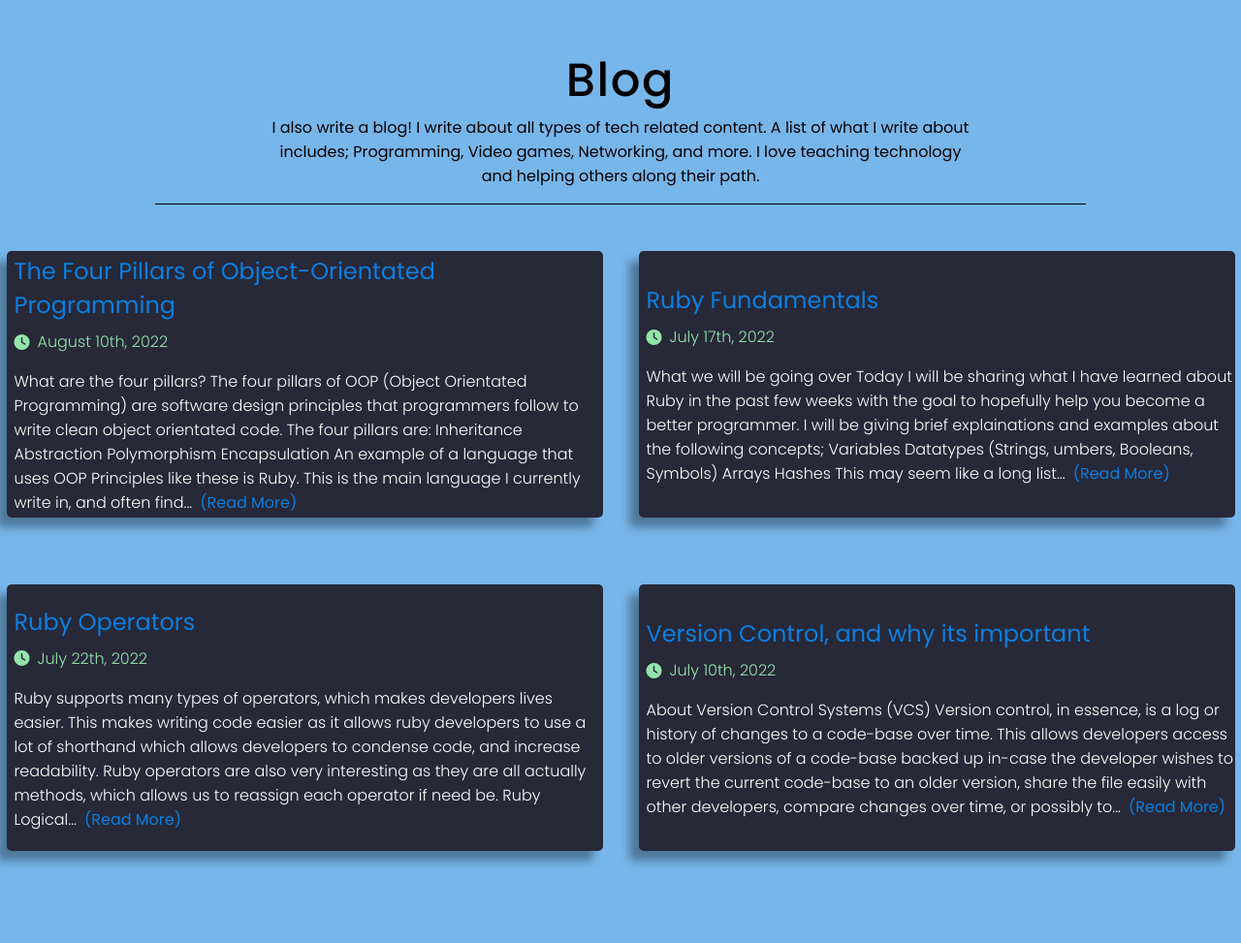
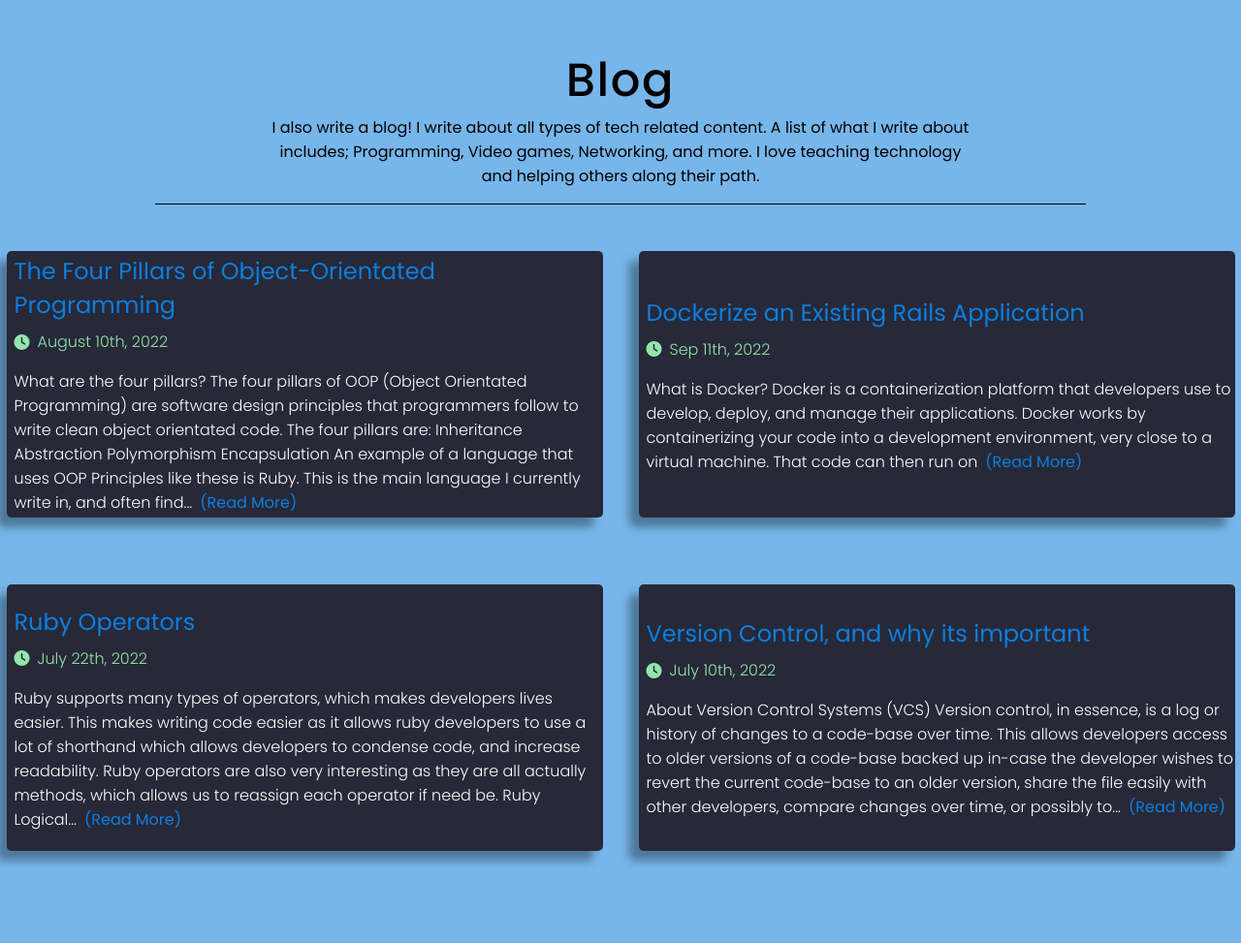
Before and after one commit to Dominicod/Portfolio, a Flask app: page / in a window 1280 px wide. Shown: the part 3394-4367 px from the top of the page at 97% size. Run offline with Flask 2, Linux system fonts and the light colour scheme; some libraries are stand-ins or nearby versions.

Commit message:
update: add new blog

```diff
--- a/webApp/templates/index.html
+++ b/webApp/templates/index.html
@@ -86,7 +86,7 @@
                 O'Donnell
             </h1>
             <p class="frontpage-txt">
-                <span style="color: var(--color-primary)">Software Developer</span>
+                <span style="color: var(--color-primary)">Software Engineer</span>
                 who is a
                 <span style="color: var(--color-secondary)">lifelong learner</span>, that has a passion for
 helping people and creating an impact. I aim to increase my impact on the world as a software
@@ -387,13 +387,13 @@ desire to learn.
                 </p>
             </div>
             <div class="blog-card appear">
-                <a href="https://blog.dominwrites.com/programming/ruby-fundamentals/">Ruby Fundamentals</a>
+                <a href="https://blog.dominwrites.com/programming/rails/dockerize-an-existing-rails-application/">Dockerize an Existing Rails Application</a>
                 <div class="blog-time">
                     <i class="text-secondary fa fa-solid fa-clock"></i>
-                    <p class="text-secondary">July 17th, 2022</p>
+                    <p class="text-secondary">Sep 11th, 2022</p>
                 </div>
                 <p class="text-white blog-desc">
-                    What we will be going over Today I will be sharing what I have learned about Ruby in the past few weeks with the goal to hopefully help you become a better programmer. I will be giving brief explainations and examples about the following concepts; Variables Datatypes (Strings, umbers, Booleans, Symbols) Arrays Hashes This may seem like a long list...<a style="font-size: 1rem;" href="https://blog.dominwrites.com/programming/ruby-fundamentals/">(Read More)</a>
+                    What is Docker? Docker is a containerization platform that developers use to develop, deploy, and manage their applications. Docker works by containerizing your code into a development environment, very close to a virtual machine. That code can then run on<a style="font-size: 1rem;" href="https://blog.dominwrites.com/programming/rails/dockerize-an-existing-rails-application/">(Read More)</a>
                 </p>
             </div>
             <div class="blog-card appear">
```
